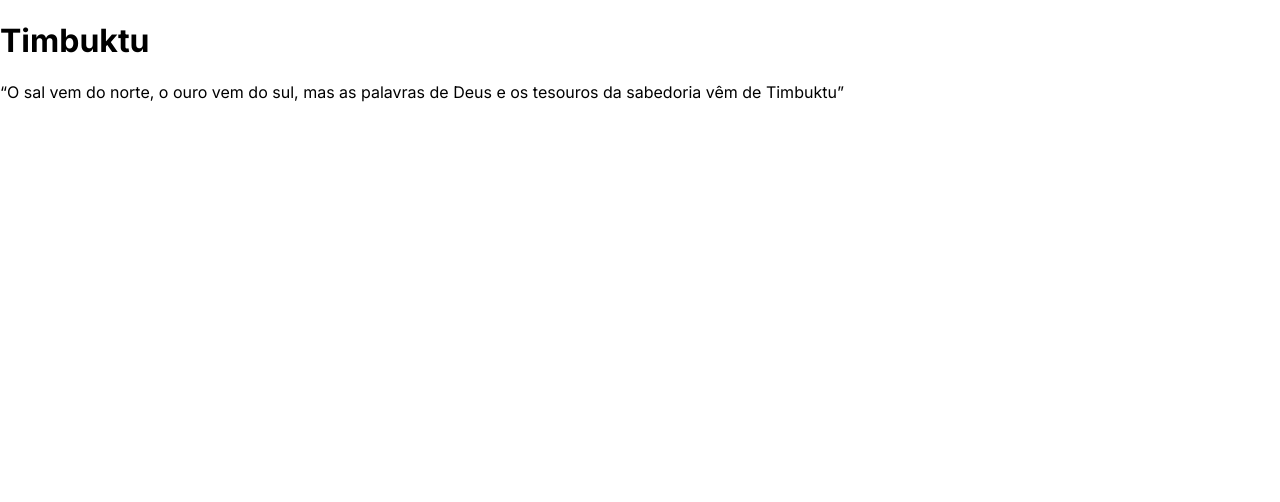
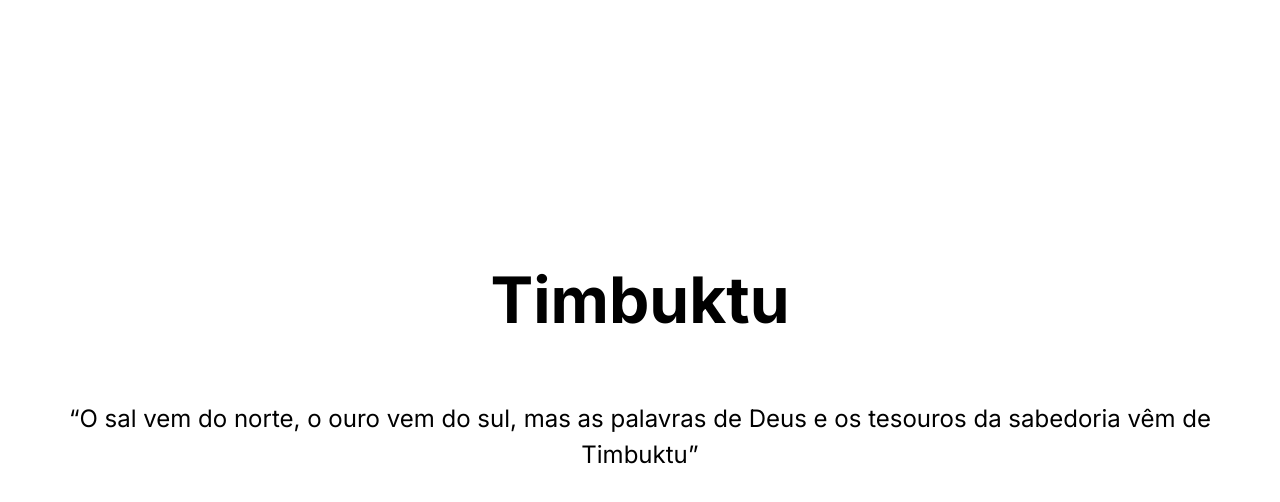
Before and after one commit to AlexsandroSA/timbuktu, a Next.js app: page / in a window 1280 px wide. Shown: the top 502 px of the page. Built offline with nearby package versions, Linux system fonts and the light colour scheme.

Commit message:
refactor: add styles

```diff
--- /dev/null
+++ b/src/app/Home.module.css
@@ -0,0 +1,45 @@
+.container {
+    padding: 0 2rem;
+}
+
+.main {
+    min-height: 100vh;
+    padding: 4rem 0;
+    flex: 1;
+    display: flex;
+    flex-direction: column;
+    justify-content: center;
+    align-items: center;
+}
+
+.title {
+    margin: 0;
+    line-height: 1.15;
+    font-size: 4rem;
+}
+
+.title,
+.description {
+    text-align: center;
+}
+
+.description {
+    margin: 4rem 0;
+    line-height: 1.5;
+    font-size: 1.5rem;
+}
+
+.grid {
+    display: flex;
+    align-items: center;
+    justify-content: center;
+    flex-wrap: wrap;
+    max-width: 800px;
+}
+
+@media (max-width: 600px) {
+    .grid {
+        width: 100%;
+        flex-direction: column;
+    }
+}
--- a/src/app/page.tsx
+++ b/src/app/page.tsx
@@ -1,12 +1,16 @@
+import styles from "./Home.module.css";
+
 export default function Home() {
   return (
-    <main>
-      <h1>Timbuktu</h1>
+    <div className={styles.container}>
+      <main className={styles.main}>
+        <h1 className={styles.title}>Timbuktu</h1>
 
-      <q>
-        O sal vem do norte, o ouro vem do sul, mas as palavras de Deus e os
-        tesouros da sabedoria vêm de Timbuktu
-      </q>
-    </main>
+        <q className={styles.description}>
+          O sal vem do norte, o ouro vem do sul, mas as palavras de Deus e os
+          tesouros da sabedoria vêm de Timbuktu
+        </q>
+      </main>
+    </div>
   );
 }
```
